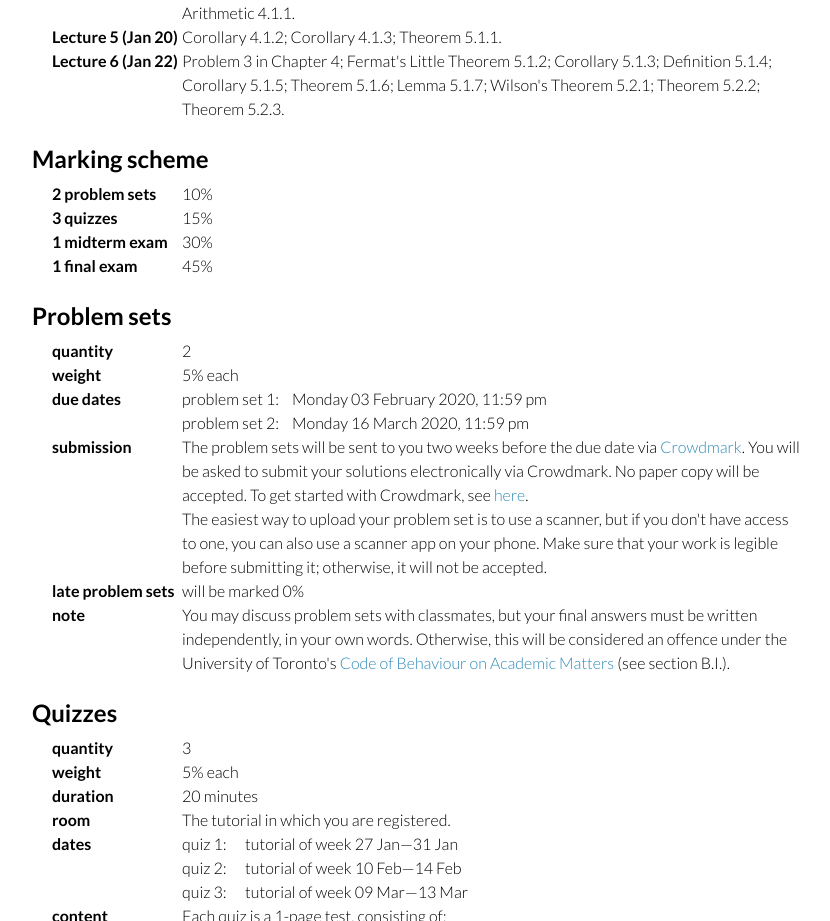
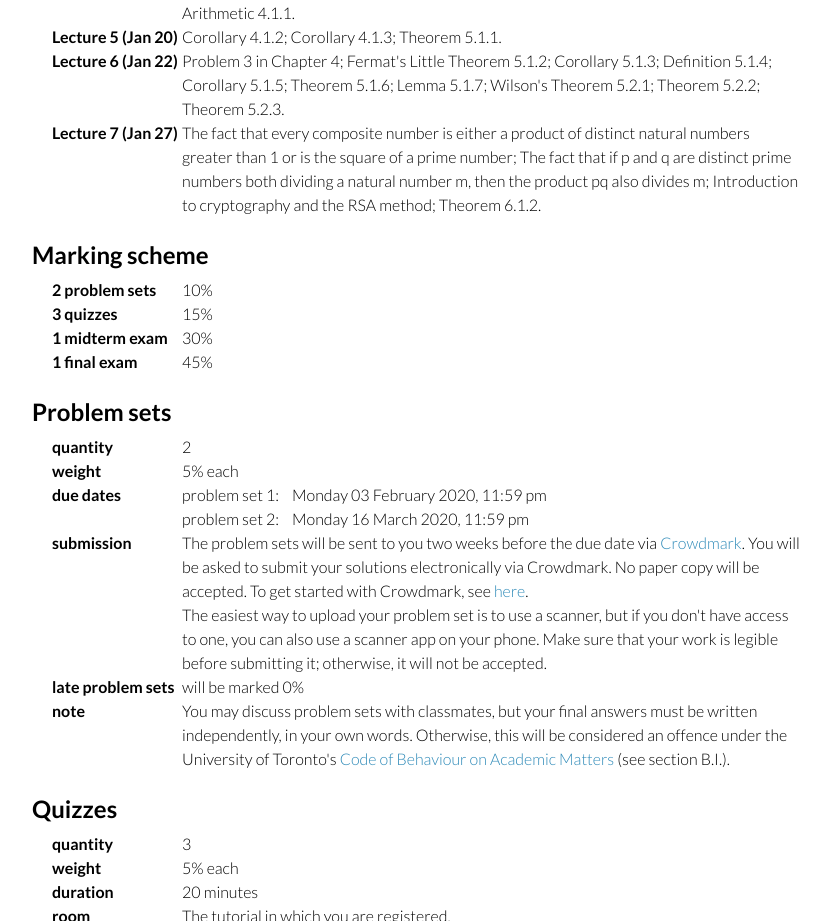
Before and after one commit to maxencemayrand/webpage, a plain HTML site: page mat246.html in a window 1280 px wide. Shown: the part 2745-3666 px from the top of the page, without its empty margins (224-1054 px from the left). Drawn offline with Linux system fonts and the light colour scheme.

Commit message:
mat246: add lecture 7 content

```diff
--- a/mat246.html
+++ b/mat246.html
@@ -347,6 +347,10 @@
       <div class="title">Lecture 6 (Jan 22)</div>
       <div class="content">Problem 3 in Chapter 4; Fermat's Little Theorem 5.1.2; Corollary 5.1.3; Definition 5.1.4; Corollary 5.1.5; Theorem 5.1.6; Lemma 5.1.7; Wilson's Theorem 5.2.1; Theorem 5.2.2; Theorem 5.2.3.</div>
     </div>
+    <div class="wrapper">
+      <div class="title">Lecture 7 (Jan 27)</div>
+      <div class="content">The fact that every composite number is either a product of distinct natural numbers greater than 1 or is the square of a prime number; The fact that if p and q are distinct prime numbers both dividing a natural number m, then the product pq also divides m; Introduction to cryptography and the RSA method; Theorem 6.1.2.</div>
+    </div>
     </p>
 
     <h2 id="marking-scheme">Marking scheme</h2>
```
